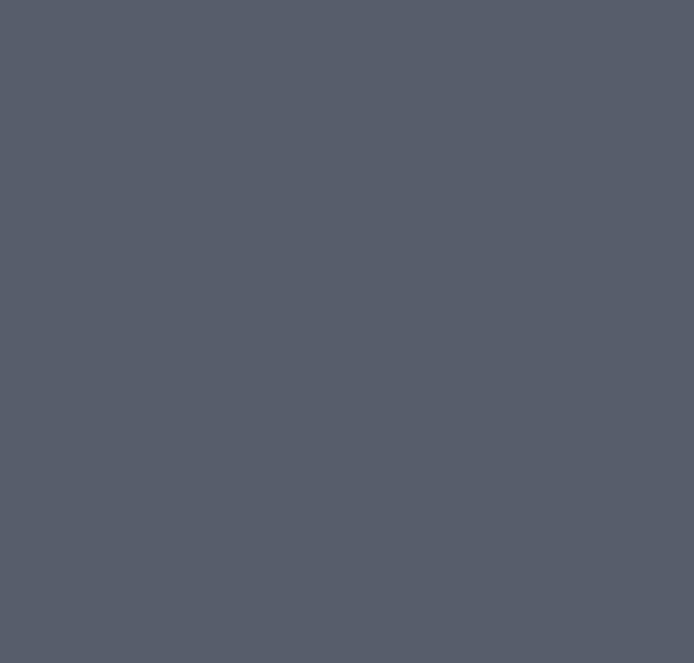
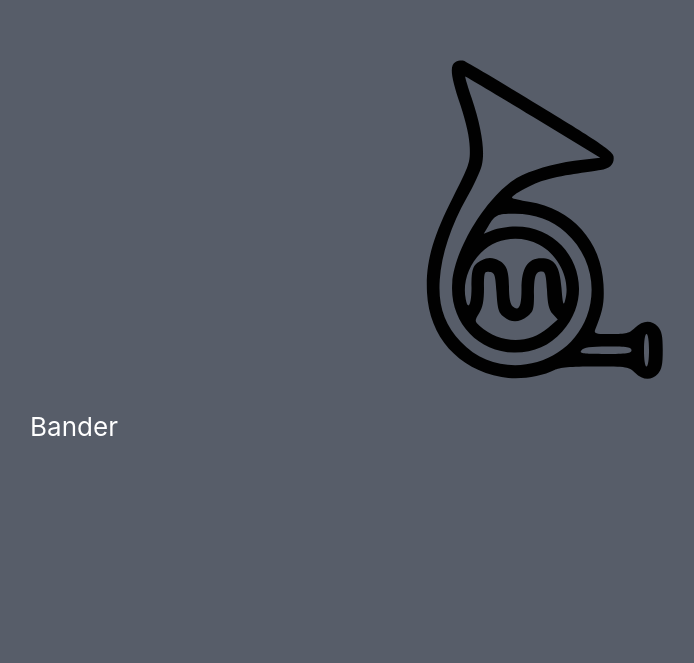
Before and after one commit to TOduah/Banded, a React (Create React App) app in the folder react-ui/: page / in a window 1280 px wide. Shown: the part 137-800 px from the top of the page, without its empty margins (566-1260 px from the left). Built offline with nearby package versions, Linux system fonts and the light colour scheme.

Commit message:
put header contents in divs

```diff
--- a/react-ui/src/App.css
+++ b/react-ui/src/App.css
@@ -55,6 +55,26 @@
   }
 }
 
+#Fader img:nth-of-type(1) {
+  animation-delay: 6s;
+}
+#Fader img:nth-of-type(2) {
+  animation-delay: 4s;
+}
+#Fader img:nth-of-type(3) {
+  animation-delay: 2s;
+}
+#Fader img:nth-of-type(4) {
+  animation-delay: 0;
+}
+
+#Fader img {
+  animation-name: App-logo-spin;
+  animation-timing-function: ease-in-out;
+  animation-iteration-count: infinite;
+  animation-duration: 8s;
+}
+
 /* @keyframes Fade-in-out {
   0% {
     opacity:1;
@@ -86,28 +106,9 @@
   animation-delay: 0;
 } */
 
-#Fader img:nth-of-type(1) {
-  animation-delay: 6s;
-}
-#Fader img:nth-of-type(2) {
-  animation-delay: 4s;
-}
-#Fader img:nth-of-type(3) {
-  animation-delay: 2s;
-}
-#Fader img:nth-of-type(4) {
-  animation-delay: 0;
-}
-
-#Fader img {
+/* #App-header img {
   animation-name: App-logo-spin;
   animation-timing-function: ease-in-out;
   animation-iteration-count: infinite;
   animation-duration: 8s;
-}
-#App-header img {
-  animation-name: App-logo-spin;
-  animation-timing-function: ease-in-out;
-  animation-iteration-count: infinite;
-  animation-duration: 8s;
-}
+} */
--- a/react-ui/src/App.js
+++ b/react-ui/src/App.js
@@ -24,14 +24,18 @@ function App() {
   // useEffect(() => void setInterval(() => set(state => (state + 1) % 4), 2000), [])
   return (
     <div className="App">
-      <header className="App-header" id="Fader" >
+      <header className="App-header" >
+        <div id="Fader">
           <img src={trumpet} className="App-logo" alt="logo" />
           <img src={bass_drum} className="App-logo" alt="logo" />
           <img src={clarinet} className="App-logo" alt="logo" />
           <img src={french_horn} className="App-logo" alt="logo" />
+        </div>
+        <div>
           <p>
             Bander
           </p>
+        </div>
         {/* <a
           className="App-link"
           href="https://reactjs.org"
```
Lines whose indentation alone changed are shown as unchanged.
